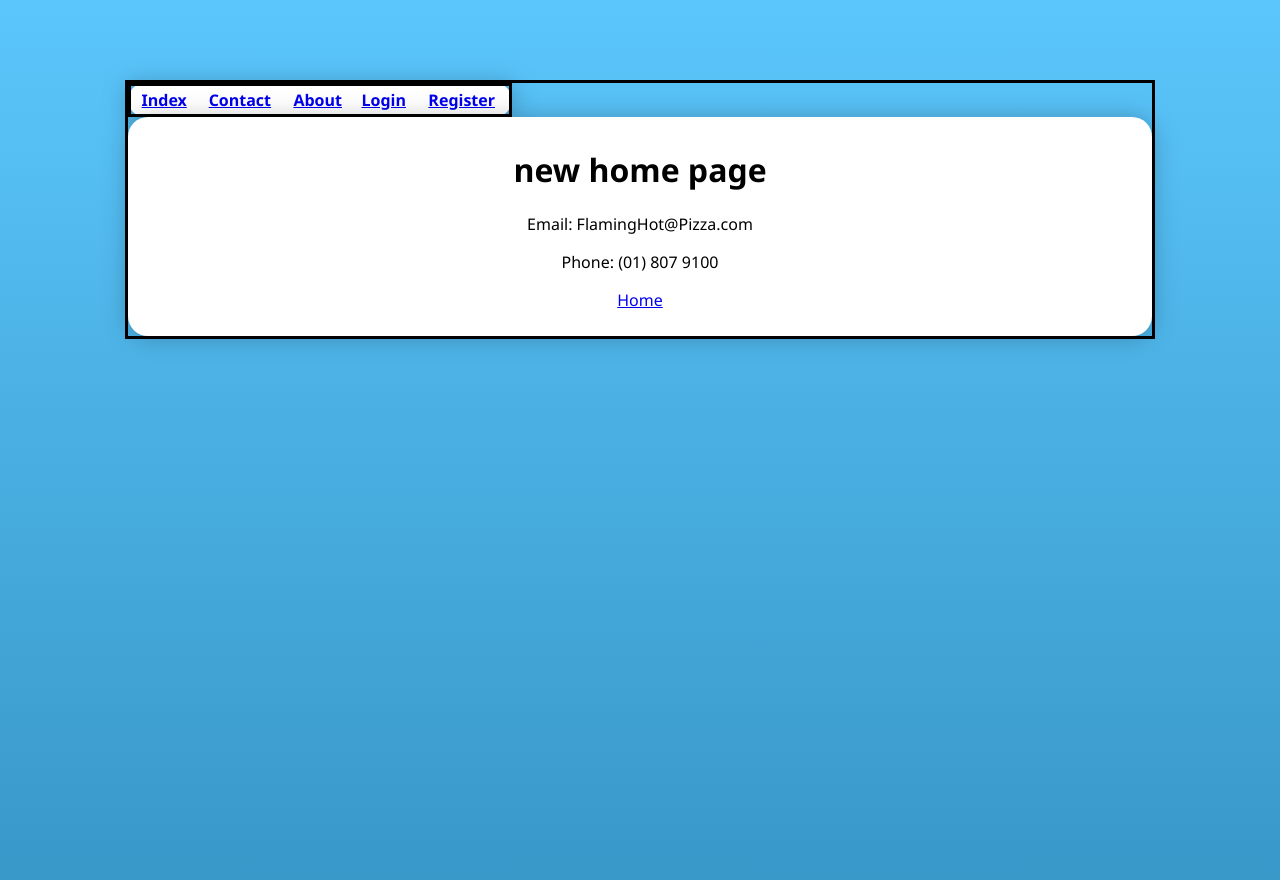
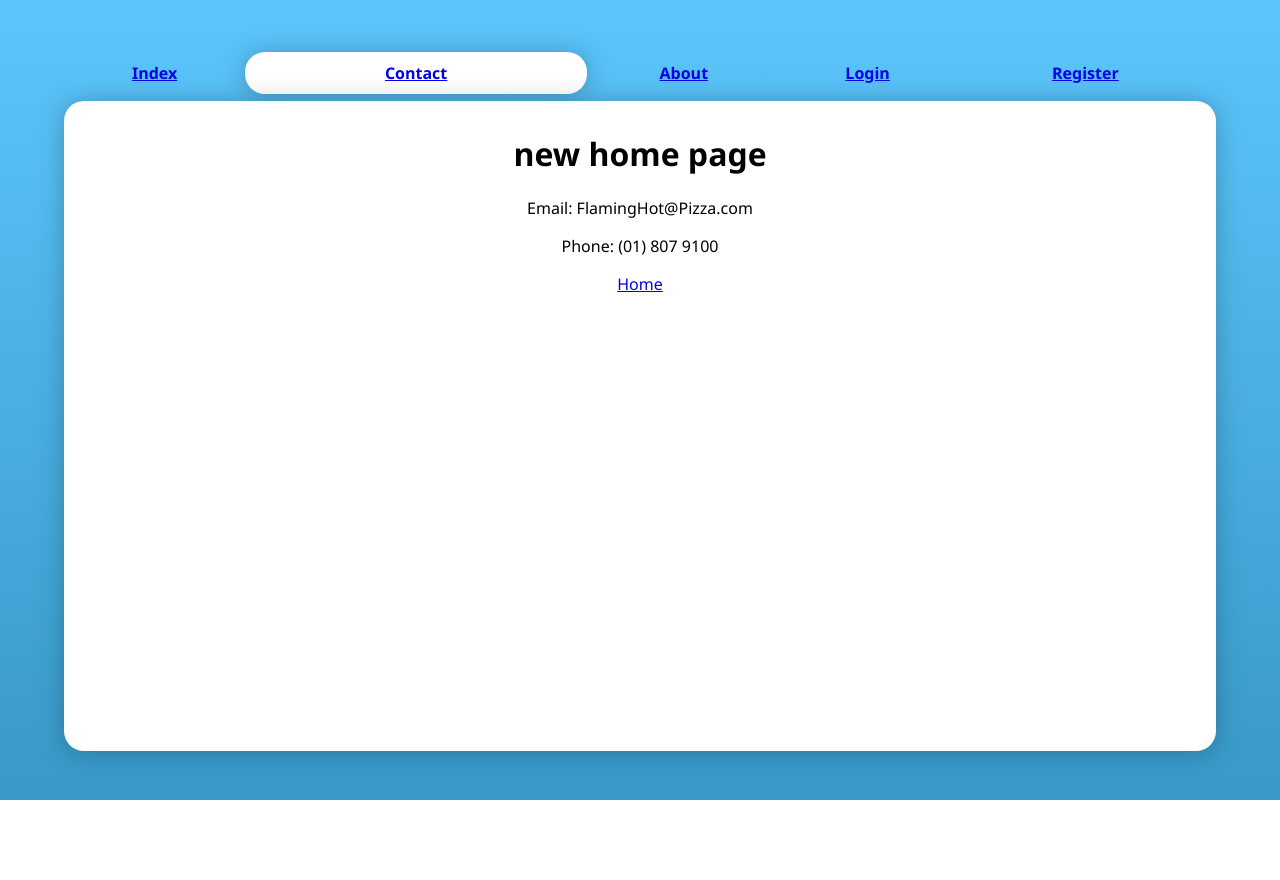
Before and after one commit to haefae222/Pizza_app, a Django app: page /contact/ in a window 1280 px wide. After the commit the page ends 800 px from the top, so only its background shows below. Run offline with Django 3.2, Linux system fonts and the light colour scheme; lists and menus that the app fills with data are empty.

Commit message:
modified:   assignment_1/db.sqlite3 	modified:   assignment_1/pizza_app/templates/about.html 	modified:   assignment_1/pizza_app/templates/base.html 	modified:   assignment_1/pizza_app/templates/contact.html 	modified:   assignment_1/pizza_app/templates/index.html 	modified:   assignment_1/pizza_app/templates/login.html 	modified:   assignment_1/pizza_app/templates/register.html

```diff
--- a/pizza_assignment/assignment_1/pizza_app/templates/base.html
+++ b/pizza_assignment/assignment_1/pizza_app/templates/base.html
@@ -13,36 +13,30 @@
         .content {
             background-color: white;
             width: auto;
-            filter: drop-shadow(0px 1px 12px rgba(0, 0, 0, 0.25));
-            border-radius: 20px;
-            padding-left: 10px;
-            padding-right: 10px;
-            padding-top: 10px;
-            padding-bottom: 25px;
-            text-align: center;
-            margin-top: 0px;
-        }
-        .navbar {
-            background-color: white;
-            width: 30vw;
-            display: block;
+            height: 80vh;
             filter: drop-shadow(0px 1px 12px rgba(0, 0, 0, 0.25));
             border-radius: 20px;
             text-align: center;
-            margin-bottom: 0px;
+            padding-top: 10px;
+        }
+        .currentpage {
+            background-color: white;
+            filter: drop-shadow(0px 1px 12px rgba(0, 0, 0, 0.25));
+            border-radius: 20px;
+            height: 40px;
+            width: 30%;
         }
         .fullcontent {
-            border: solid;
-            width: 80vw;
+            width: 90vw;
+            padding-top: 50px;
             display: block;
             margin-left: auto;
             margin-right: auto;
-            margin-top: 10vh;
         }
         table {
-            border: solid;
             width: 100%;
-            height: 20px;
+            height: 25px;
+            margin-bottom: 5px;
         }
     </style>
 </head>
@@ -54,21 +48,19 @@ for adding or removing a link, just follow the format.
 probably not going to keep it as a list for the sake
 of easier formatting-->
     <div class="fullcontent">
-        <div class="navbar">
-            <table>
-                <th><a href="{% url 'Index' %}">Index</a></th>
-                <th><a href="{% url 'contact' %}">Contact</a></th>
-                <th><a href="{% url 'about' %}">About</a></th>
-                {% if user.is_authenticated %}
-                <th><a href="/logout">Logout</a></th>
-                <th><a href="/create_order">Create Order</a></th>
-                <th><a href="/orders">Orders</a></th>
-                {% else %}
-                <th><a href="/login">Login</a></th>
-                <th><a href="/register">Register</a></th>
-                {% endif %}
-            </table>
-        </div>
+        <table>
+            <th class="indexpage"><a href="{% url 'Index' %}">Index</a></th>
+            <th class="contactpage"><a href="{% url 'contact' %}">Contact</a></th>
+            <th class="aboutpage"><a href="{% url 'about' %}">About</a></th>
+            {% if user.is_authenticated %}
+            <th class="logoutpage"><a href="/logout">Logout</a></th>
+            <th class="doorderpage"><a href="/create_order">Create Order</a></th>
+            <th class="orderspage"><a href="/orders">Orders</a></th>
+            {% else %}
+            <th class="loginpage"><a href="/login">Login</a></th>
+            <th class="registerpage"><a href="/register">Register</a></th>
+            {% endif %}
+        </table>
     <!--
     this is where the content of each page goes, below the navbar
     -->
--- a/pizza_assignment/assignment_1/pizza_app/templates/contact.html
+++ b/pizza_assignment/assignment_1/pizza_app/templates/contact.html
@@ -6,6 +6,16 @@ inlcudes a link back to the index page.
 -->
 
 {% block content %}
+<style>
+    .contactpage {
+        background-color: white;
+        filter: drop-shadow(0px 1px 12px rgba(0, 0, 0, 0.25));
+        border-radius: 20px;
+        height: 40px;
+        width: 30%;
+    }
+</style>
+
 
 <h1>new home page</h1>
 <p> Email: FlamingHot@Pizza.com</p>
```
Also changed, not shown: pizza_assignment/assignment_1/pizza_app/templates/about.html (+10 -0 lines), pizza_assignment/assignment_1/pizza_app/templates/index.html (+20 -10 lines), pizza_assignment/assignment_1/pizza_app/templates/login.html (+10 -0 lines), pizza_assignment/assignment_1/pizza_app/templates/register.html (+10 -0 lines), pizza_assignment/assignment_1/db.sqlite3.
